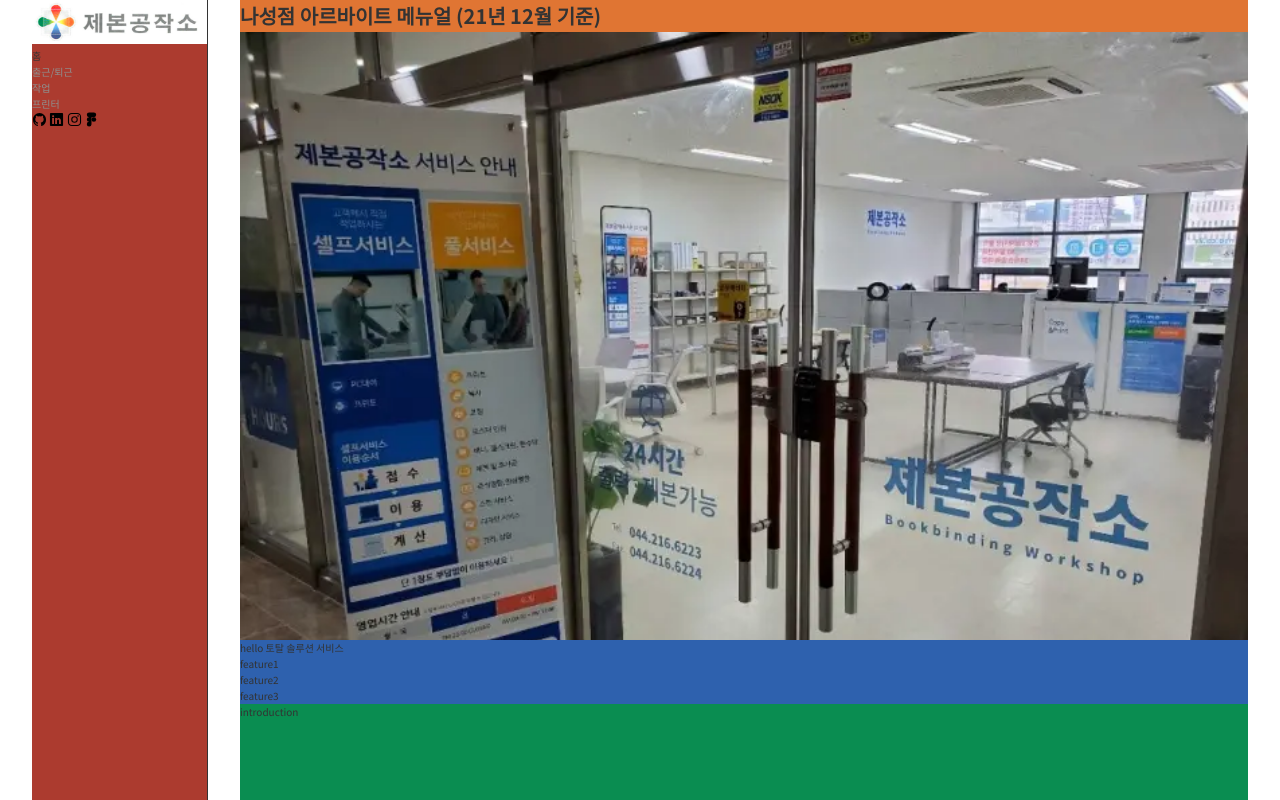
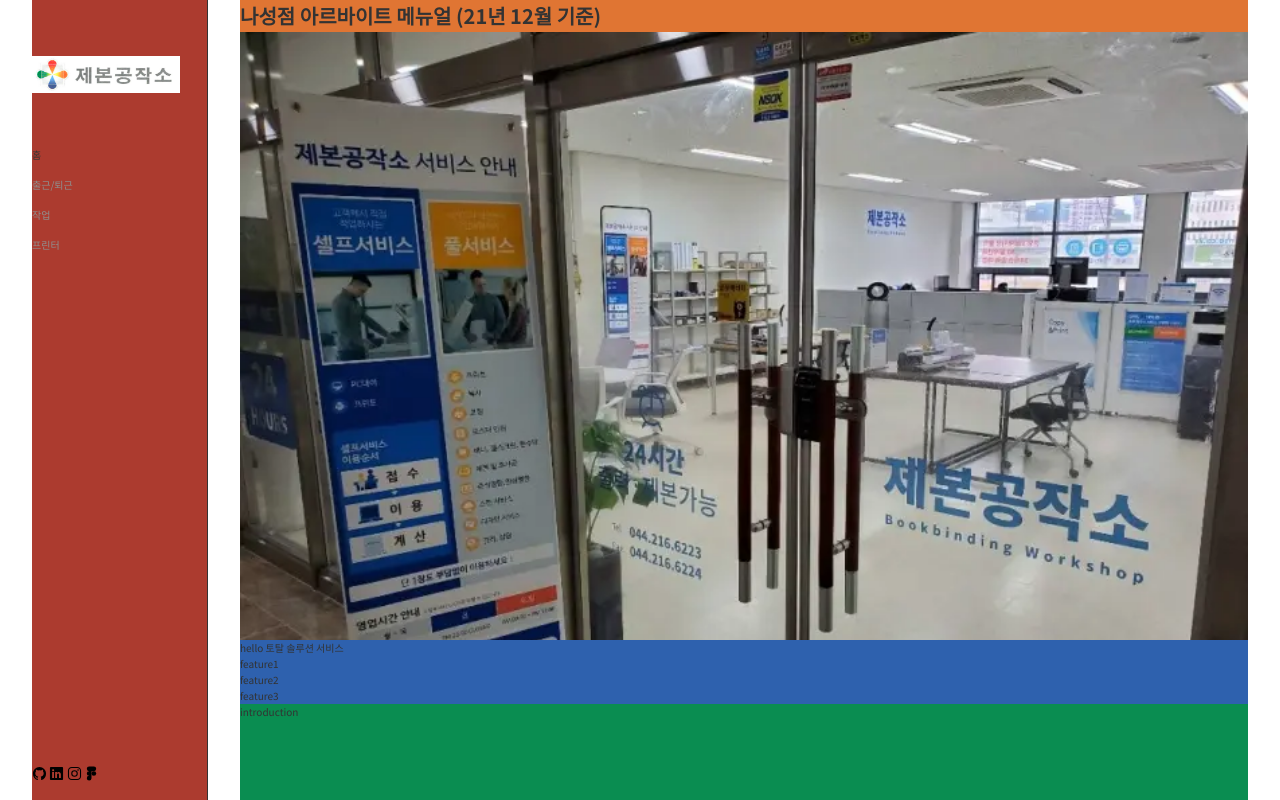
Before and after one commit to taewookim02/bookbinding-workshop, a website: page index.html in a window 1280 px wide. Shown: the top 800 px of the page. Drawn offline with Linux system fonts and the light colour scheme.

Commit message:
style: sticky sidebar

```diff
--- a/sass/_sidebar.scss
+++ b/sass/_sidebar.scss
@@ -3,15 +3,26 @@
   grid-column: 1 / span 2;
   grid-row: 1 / -1;
   border-right: 1px solid #333;
+  position: sticky;
+  top: 0;
+  height: 100vh;
 }
 
 .nav {
+  display: flex;
+  flex-direction: column;
   &__logo {
     width: 100%;
+    padding-top: 5.6rem;
+    padding-bottom: 5.4rem;
+    padding-right: 2.7rem;
   }
 
-  &__icons-item {
-    height: 1.5rem;
+  &__list {
+    display: flex;
+    flex-direction: column;
+
+    gap: 1.4rem;
   }
 
   &__list-item {
@@ -19,6 +30,8 @@
     & a {
       text-decoration: none;
       color: $color-grey-light;
+      padding: 10px 0;
+
       &:hover {
         text-decoration: underline;
       }
@@ -27,4 +40,13 @@
       color: $color-grey-dark;
     }
   }
+
+  &__icons {
+    position: absolute;
+    bottom: 15px;
+  }
+
+  &__icons-item {
+    height: 1.5rem;
+  }
 }
```
Also changed, not shown: css/style.css.
